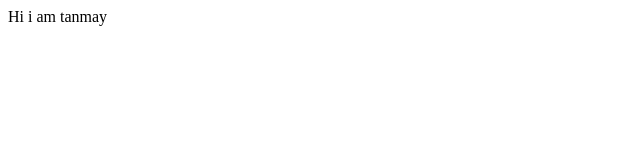
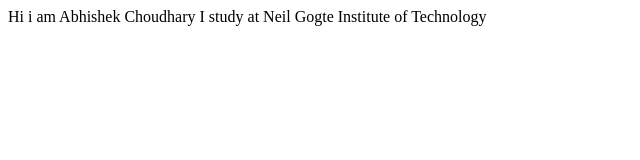
Before and after one commit to AbhishekChoudhary25/student-name-site, a plain HTML site: page index.html in a window 1280 px wide. Shown: the whole page, without its empty margins (0-640 px from the left). Drawn offline with Linux system fonts and the light colour scheme.

Commit message:
Update index.html

```diff
--- a/index.html
+++ b/index.html
@@ -5,6 +5,7 @@
     <title>student site</title>
   </head>
   <body>
-    Hi i am tanmay
+    Hi i am Abhishek Choudhary
+    I study at Neil Gogte Institute of Technology
   </body>
 </html>
```
